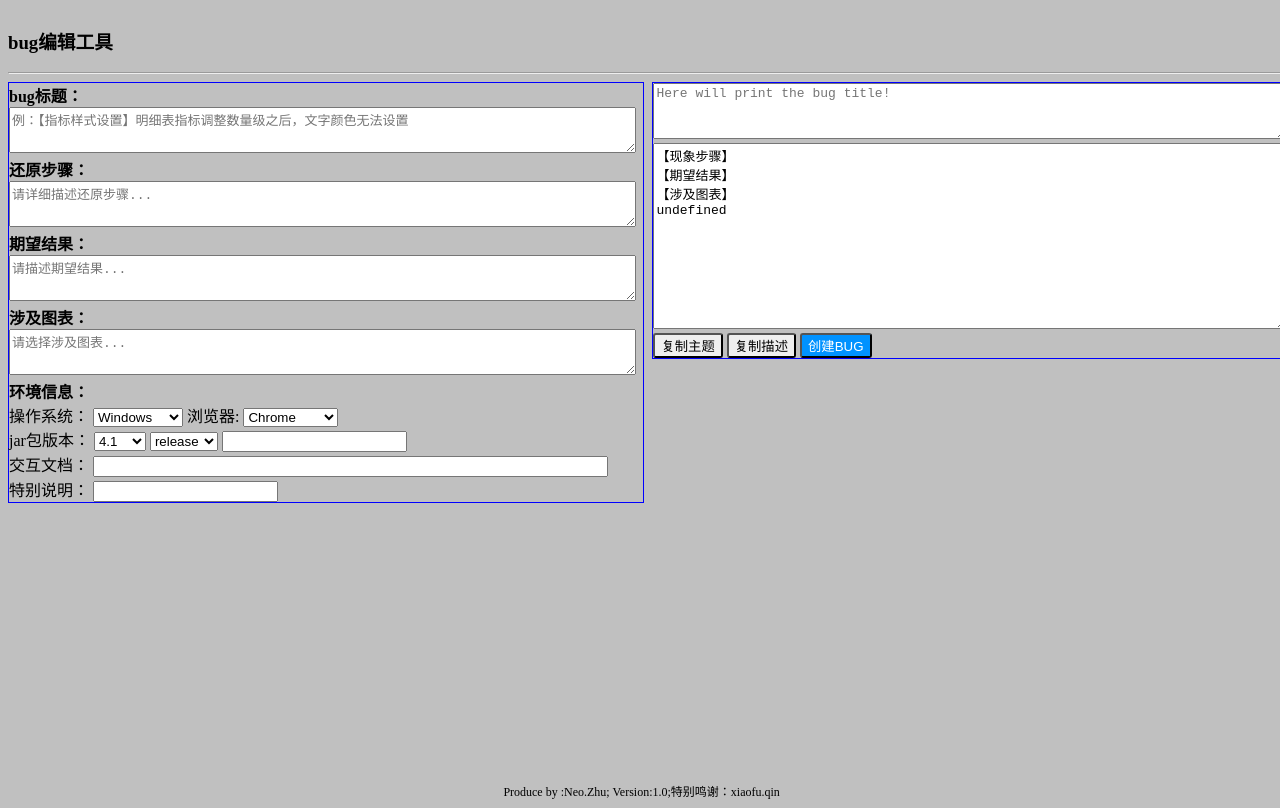
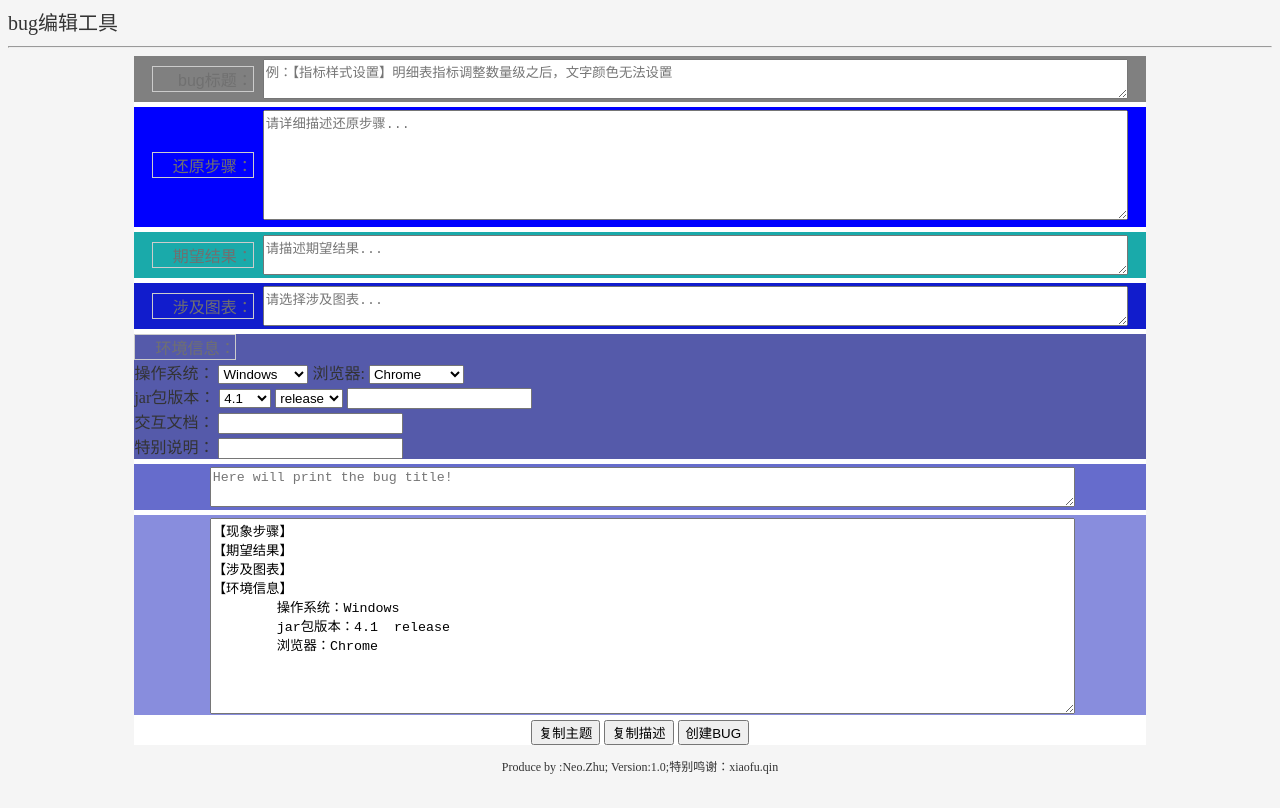
Before and after one commit to zhumoozi/Fixme, a website: page index.html in a window 1280 px wide. Drawn offline with Linux system fonts and the light colour scheme.

Commit message:
修改一些布局调整样式

```diff
--- a/static/css/index.css
+++ b/static/css/index.css
@@ -1,34 +1,154 @@
+body {
+    background: #f5f5f5;
+    color: #333;
+}
+
+h3 {
+    color: #333;
+    font-weight: normal;
+    font-size: 20px;
+    line-height: 1.5;
+    margin: 0;
+    overflow: hidden;
+    padding: 0;
+    text-overflow: ellipsis;
+    white-space: nowrap;
+}
+
+#main {
+    background-color: white;
+    margin: 0 auto;
+    width: 80%;
+    height: 100%;
+    float: center;
+}
+
+label {
+    display: inline-block;
+    font-family: Arial,sans-serif;
+    font-size: 16px;
+    color: #707070;
+    text-align: right;
+    width: 100px;
+    border: 1px solid #ccc;
+    vertical-align: middle;
+}
+
+textarea {
+    width: 85%;
+    height: 34px;
+    vertical-align: middle;
+    margin: 3px 0px 3px 5px;
+}
+
+div {
+    margin-bottom: 5px;
+    text-align: center;
+}
+
+#text_title {
+    background-color: gray;
+}
+
+#text_replay {
+    background-color: blue;
+    height: 120px;
+}
+
+#text_expectation{
+    background-color: #1aaaaa;
+}
+
+#text_charts {
+    background-color: #111ccc;
+}
+
+#text_invinfo {
+    background-color: #555aaa;
+    text-align: left;
+}
+
+#choose_invinfo {
+
+}
+
+#print_title {
+    background-color: #666ccc;
+    text-align: center;
+}
+
+#print_describle {
+    background-color: #888ddd;
+    height: 200px;
+}
+
+
+
+
+#b_replay {
+    height: 104px;
+}
+
+#bug_result_describle {
+    height: 190px;
+}
+
+footer {
+    height:auto;
+    text-align: center;
+    font-size: 12px;
+}
+
+
+
+
+
+
+
+
+
+
+
+
+
+
+/*
 body, html {
     width: 100%;
     height: 100%;
-    overflow: hidden;
+    position: relative;
 }
 #main {
     width: 100%;
     height: 80%;
-    /*border: 1px solid red;*/
-    position: relative;
 }
 
 #index_left {
-    width: 49.5%;
+    margin: 0 auto;
+    width: 75%;
     border: solid 1px blue;
-    position: absolute;
-    top:0;
-    left: 0;
+    float: center;
 }
 
 #index_right {
-    width: 49.5%;
-    border: 1px solid blue;
-    position: absolute;
-    top: 0;
-    right: 0;
+    margin: 0 auto;
+    width: 80%;
+    border: solid 1px blue;
+    float: center;
+}
+#index_bottom {
+    width: 100%;
+    border:2px solid #00f;
+    float: left;
 }
 
-#links {
-    border: 1px solid blue;
-    float: left;
+h3 {
+    text-align: center;
+    color: blue;
+    letter-spacing: 8px;
+    height: 10px;
+    padding-top: 0;
+    margin-top: 0;
 }
 textarea {
     margin: 0 auto;
@@ -51,6 +171,7 @@ span {
 }
 
 /*链接样式*/
+
 a {
     margin:0 10px;
     text-decoration: none;
@@ -59,13 +180,13 @@ a:link {color:blue;}		/* 未被访问的链接 */
 a:visited {color:#808040;}	/* 已被访问的链接 */
 a:hover {color:green;}	/* 鼠标指针移动到链接上 */
 a:active {color:#0000FF;}	/* 正在被点击的链接 */
-
+/*
 button {
     border-radius: 3px;
 }
 
 footer {
-    position:absolute;
+    position: absolute;
     bottom:0;
     width:99%;
     height:auto;
@@ -101,16 +222,25 @@ footer {
     height: 180px;
     width: 99%;
     float: center;
+    position: relative;
 }
 
 #interactive {
     width: 80%;
 }
-#specially {
-    width: 50%;
+#especially {
+    width: 80%;
 }
 
 #createbug {
     color: #fff;
     background-color: #0092ff;
 }
+
+#control {
+    float: right;
+    bottom: 0;
+    right:0;
+    z-index:99;
+}
+*/
--- a/static/js/bugBeta.js
+++ b/static/js/bugBeta.js
@@ -27,14 +27,14 @@ define(["require", "defineEventHandle", "event"], function (require) {
     var bugExceptText = "";
     var bugRelateText = "";
 
-    var $spliceInfo = $("#b_envinfo");
+//    var $spliceInfo = $("#b_envinfo");
     var $bugTitleInfo = $("#bug_result_title");
     var $bugContentInfo = $("#bug_result_describle");
 
     EventInstance.on("contentChange", function() {
-        eventHandles.spliceEnvInfo($spliceInfo, systemsText, versionText, branchText, timesText, browserText, especiallyText, interactiveText);
+    //    eventHandles.spliceEnvInfo($spliceInfo, systemsText, versionText, branchText, timesText, browserText, especiallyText, interactiveText);
         eventHandles.bugTitleInfo($bugTitleInfo, titleContent);
-        eventHandles.bugContentInfo($bugContentInfo ,bugReplayText ,bugExceptText ,bugRelateText, $spliceInfo.val());
+        eventHandles.bugContentInfo($bugContentInfo ,bugReplayText ,bugExceptText ,bugRelateText, systemsText, versionText, branchText, timesText, browserText, especiallyText, interactiveText);
     });
 
     // 给Bu个标题添加键盘放开的事件
@@ -116,9 +116,21 @@ define(["require", "defineEventHandle", "event"], function (require) {
 
     var $copyTheme = $("#copy_theme");
     var $copyDescribe = $("#copy_describe");
+    var $createBug = $("#createbug");
 
+    //copy主题
     $copyTheme.on("click",function(event) {
-        eventHandles.copyTheme($bugTitleInfo);
+        eventHandles.copyThemeDescribe($bugTitleInfo);
+    });
+
+    //copy内容
+    $copyDescribe.on("click",function(event) {
+        eventHandles.copyThemeDescribe($bugContentInfo);
+    });
+
+    //创建bug
+    $createBug.on("click",function(event){
+        eventHandles.createBugs();
     });
 
 });
--- a/static/js/defineEventHandle.js
+++ b/static/js/defineEventHandle.js
@@ -15,6 +15,7 @@ define(["require"], function (require) {
     }
 
     // 拼接环境信息字符串
+    /*
     function spliceEnvInfo(dom, system_content, version_content, version_branch_content,
                            time_content, browsers_content, specially_content, interactive_content) {
         var str = "【环境信息】" + "\r\n"
@@ -28,7 +29,7 @@ define(["require"], function (require) {
 
         // 插入内容
         dom.val(str);
-    }
+    }*/
 
     //bug标题字符串
     function bugTitleInfo(dom, title_content) {
@@ -38,29 +39,49 @@ define(["require"], function (require) {
     }
 
     //bug内容字符串拼接
-    function bugContentInfo(dom, replar_content ,expectation_content ,chart_content ,envinfo_content) {
+    function bugContentInfo(dom, replar_content ,expectation_content ,chart_content ,system_content,
+        version_content, version_branch_content,time_content, browsers_content, specially_content,
+        interactive_content) {
         var str = 	"【现象步骤】"
             + replar_content+ "\r\n"
             +"【期望结果】" + expectation_content + "\r\n"
             +"【涉及图表】" + chart_content + "\r\n"
-            + envinfo_content;
+            + "【环境信息】" + "\r\n"
+            + "\t操作系统：" + system_content + "\r\n"
+            + "\tjar包版本：" + version_content + "  "
+            + version_branch_content + "  "
+            + time_content + "\r\n"
+            + "\t浏览器：" + browsers_content + "\r\n"
+            + (!!specially_content ? "\t特别说明：" + specially_content + "\r\n" : "")
+            + (!!interactive_content ? "\t交互文档：" + interactive_content  + "\r\n" : "");
         // 插入内容
         dom.val(str);
     }
 
-    function copyTheme(dom){
+    function copyThemeDescribe(dom){
         var Content = dom[0];
         Content.select(); // 选择对象
         document.execCommand("Copy"); // 执行浏览器复制命令
     }
 
+    function createBugs(){
+        var url = 'http://www.finedevelop.com:2016/secure/CreateIssue!default.jspa';
+        var name = '';
+        var tWidth = 500;
+        var theight = 600;
+        var tTop = (window.screen.availHeight - 30 - theight) / 2;
+        var tLeft  = (window.screen.availWidth - 10 -tWidth) / 2;
+        window.open(url,name,'height=500,width=600,top='+tTop+',left='+tLeft+',toolbar=no,menubar=no,scrollbars=no, resizable=no,location=no, status=no,z-look=yes');
+    }
+
     return {
         bugTitleKeyPress: bugTitleKeyPress,
         dropDownChange: dropDownChange,
-        spliceEnvInfo: spliceEnvInfo,
+//        spliceEnvInfo: spliceEnvInfo,
         bugTitleInfo: bugTitleInfo,
         bugContentInfo:bugContentInfo,
-        copyTheme: copyTheme
+        copyThemeDescribe: copyThemeDescribe,
+        createBugs:createBugs
     };
 
 });
```
